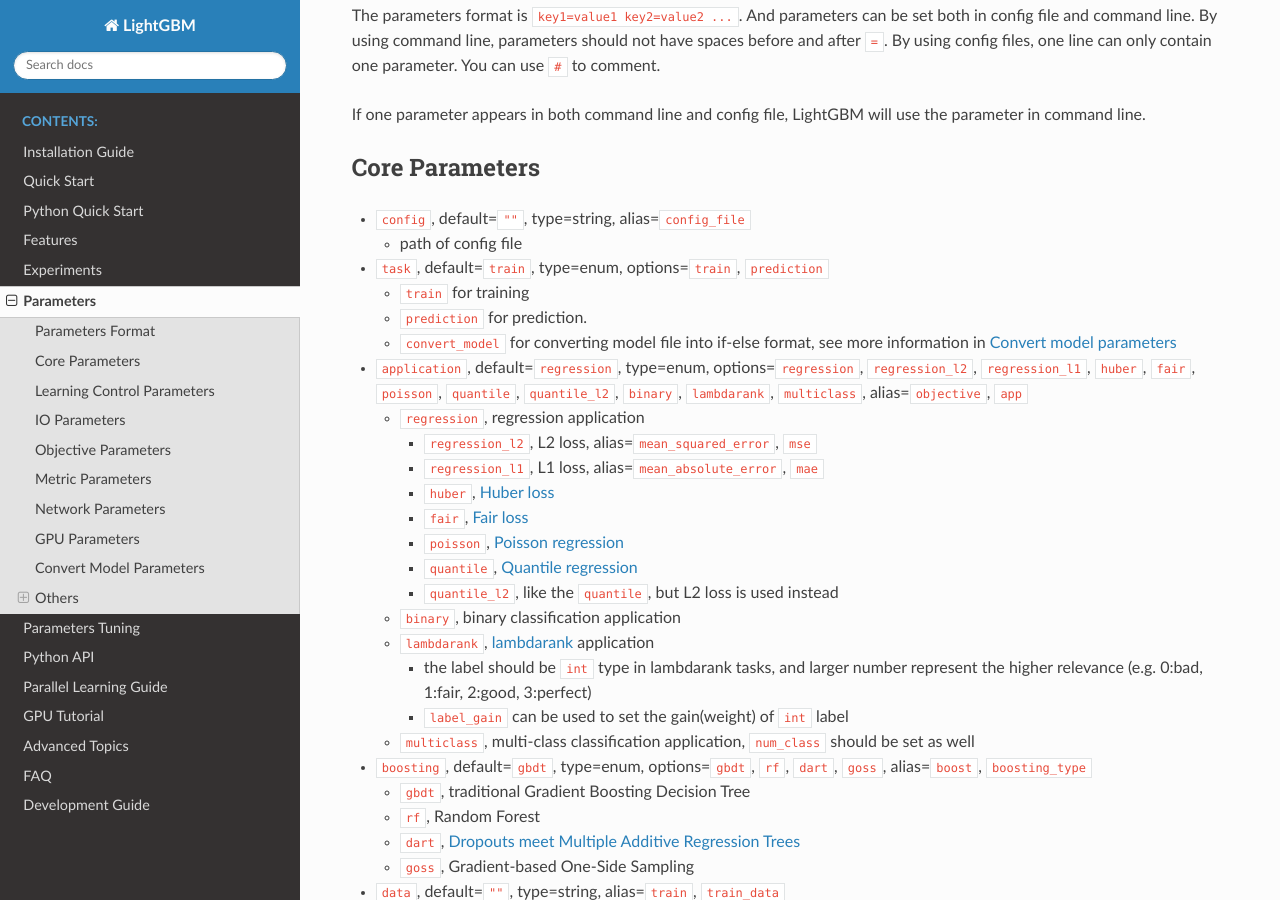
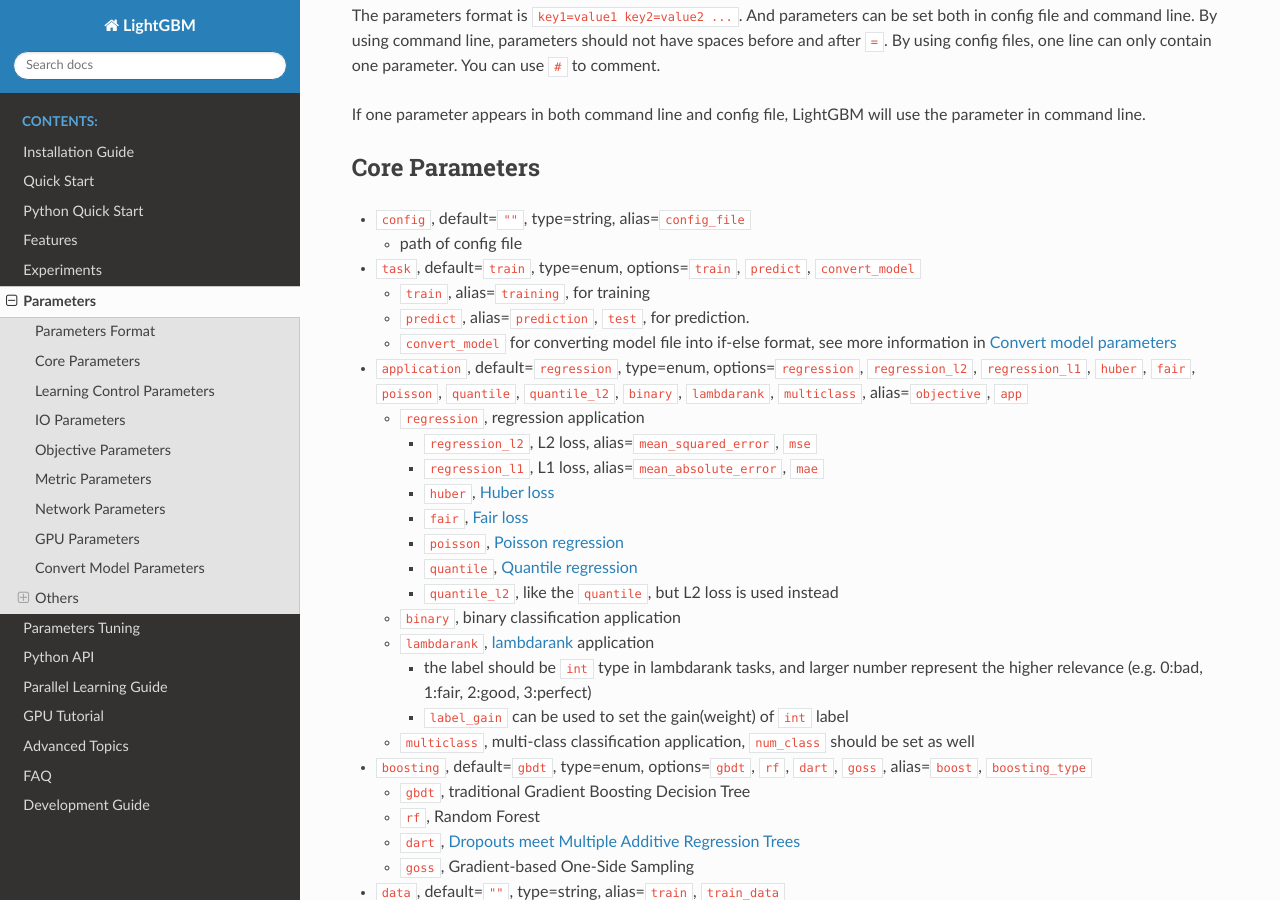
Before and after one commit to microsoft/LightGBM, a Sphinx documentation site: the page built from docs/Parameters.rst, in a window 1280 px wide and 900 px high, scrolled down 696 px. Built offline with Sphinx 7.4.7 and the Read the Docs theme 2.0.0, drawn with Linux system fonts in a browser that asks for light colours.

Commit message:
added missed aliases for task parameter

```diff
--- a/docs/Parameters.rst
+++ b/docs/Parameters.rst
@@ -39,11 +39,11 @@
 
    -  path of config file
 
--  ``task``, default=\ ``train``, type=enum, options=\ ``train``, ``prediction``
+-  ``task``, default=\ ``train``, type=enum, options=\ ``train``, ``predict``, ``convert_model``
 
-   -  ``train`` for training
+   -  ``train``, alias=\ ``training``, for training
 
-   -  ``prediction`` for prediction.
+   -  ``predict``, alias=\ ``prediction``, ``test``, for prediction.
 
    -  ``convert_model`` for converting model file into if-else format, see more information in `Convert model parameters <#convert-model-parameters>`__
 
```
